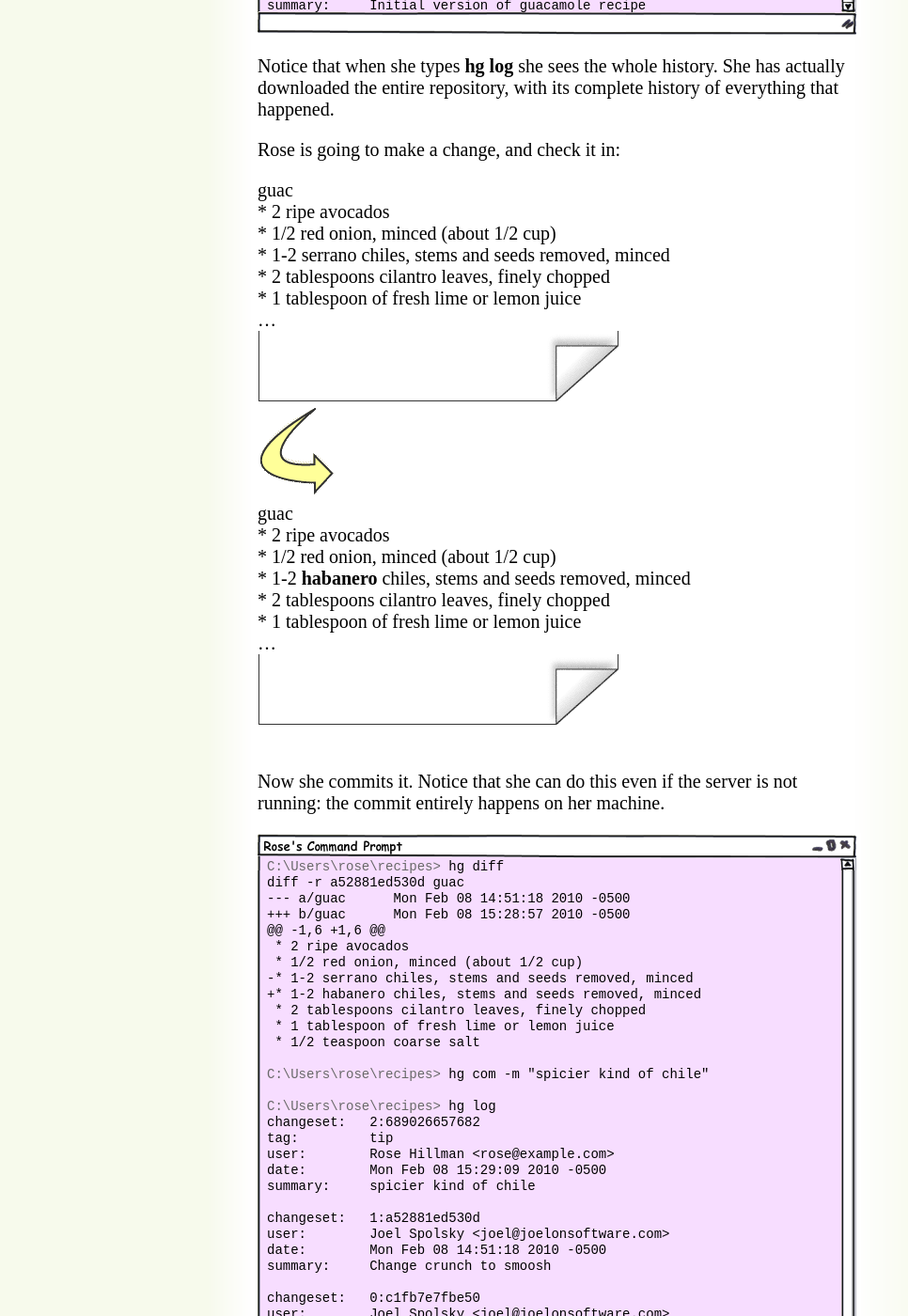
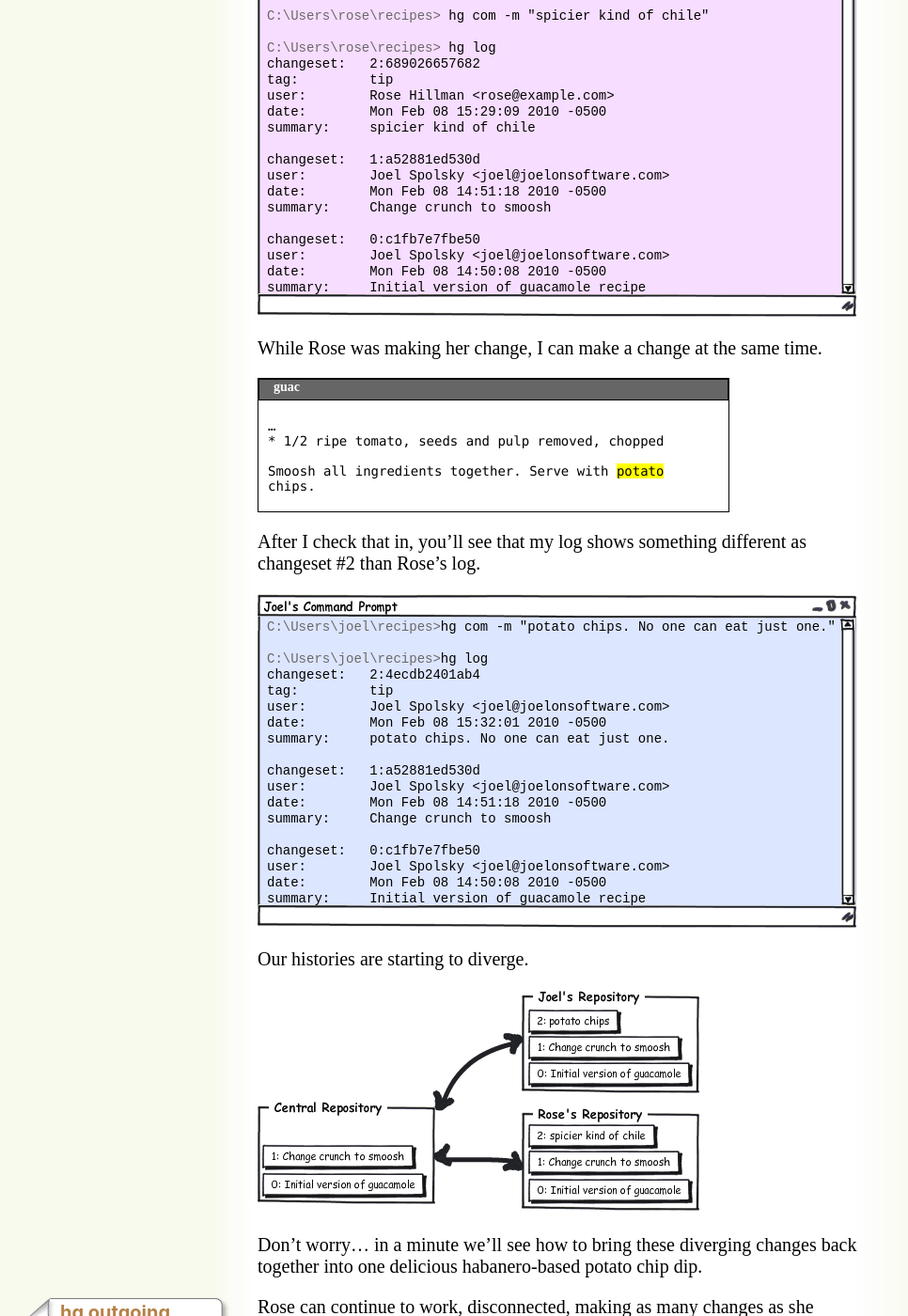
Before and after one commit to hginit/hginit.github.io, a Jekyll site: the page built from 02.md, in a window 1280 px wide and 1400 px high, scrolled down 7877 px. Shown: the whole window at 94% size, without its empty margins (36-1002 px from the left). Built offline with Jekyll 4.4.1, drawn with Linux system fonts in a browser that asks for light colours; some of the changed text lies outside the part shown.

Commit message:
02 fix diff

```diff
--- a/02.md
+++ b/02.md
@@ -69,10 +69,9 @@
 
 Now I’ll create a file called **guac** with my famous guacamole recipe.
 
-<div class="edit1">
-                <div class="edittopbefore" >
-                guac </div>
-                <div class="editcontent">
+<section class="diff">
+<h3>guac</h3>
+<p>
 * 2 ripe avocados<br>
 * 1/2 red onion, minced (about 1/2 cup)<br>
 * 1-2 serrano chiles, stems and seeds removed, minced<br>
@@ -84,11 +83,8 @@
 
 Crunch all ingredients together.<br>
 Serve with tortilla chips.<br>
-                </div>
-                <img src="i/edit-bot.gif" width="387" height="76" alt="Image portraying the bottom of a sheet of paper with one corner folded." />
-    </div>
-
- <div style="clear: both;">&nbsp;</div>
+</p>
+</section>
 
 I’ll add this file, and commit it as the first official version:
 
@@ -106,40 +102,17 @@
 
 I’m just going to quickly edit this file and make one small change, so
 that we have a little bit of history in the repository.
-
-<div class="edit1">
-                <div class="edittopbefore">
-                guac </div>
-                <div class="editcontent">
-&#8230;<br>
+<section class="diff">
+<h3>guac</h3>
+<p>
+…<br>
 * A dash of freshly grated black pepper<br>
 * 1/2 ripe tomato, seeds and pulp removed, chopped<br><br>
 
-Crunch all ingredients together.<br>
+<ins>Smoosh</ins> all ingredients together.<br>
 Serve with tortilla chips.<br>
-                </div>
-                <img src="i/edit-bot.gif" width="387" height="76" alt="Image portraying the bottom of a sheet of paper with one corner folded." />
-    </div>
-
-
-<div class="edit2">
-	<img src="i/arrow2.gif" width="83" height="97" class="editArrow" alt="Image of an arrow swooping down and to the right." />
-	<div class="edittopafter">
-		guac
-	</div>
-
-  <div class="editcontent">
-&#8230;<br>
-* A dash of freshly grated black pepper<br>
-* 1/2 ripe tomato, seeds and pulp removed, chopped<br><br>
-
-<strong>Smoosh</strong> all ingredients together.<br>
-Serve with tortilla chips.<br>
-   </div>
-  <img src="i/edit-bot.gif" width="387" height="76" alt="Image portraying the bottom of a sheet of paper with one corner folded." />
- </div>
-
- <div style="clear: both;">&nbsp;</div>
+</p>
+</section>
 
 And now to commit that change:
 
@@ -196,19 +169,15 @@
 </samp></pre>
 
 Oh great. It figures that wouldn’t work. I neglected to think about the security implications of just running a random web server and allowing anybody in the world to push their stupid changes into it. Bear with me for a moment; I’m going to configure that server to allow anybody in the world to do anything they want to it. This can be done by editing the file .hg\hgrc on the server:
-<div class="edit1">
-                <div class="edittopbefore">
-                .hg\hgrc </div>
-                <div class="editcontent">
-                    [web]<br />
-                    push_ssl=False<br />
-                    allow_push=*<br />
-                </div>
-                <img src="i/edit-bot.gif" width="387" height="76" alt="Image portraying the bottom of a sheet of paper with one corner folded." />
-    </div>
 
- <div style="clear: both;">&nbsp;</div>
-
+<section class="diff">
+<h3>.hg\hgrc</h3>
+<p>
+[web]<br />
+push_ssl=False<br />
+allow_push=*<br />
+</p>
+</section>
 Needless to say, this is rather unsafe, but if you’re on a nice protected LAN at work and there’s a good firewall and you trust everybody on your LAN, this is reasonably OK. Otherwise, you’ll want to read the advanced chapters on security.
 
 OK, time to fire up the server again:
@@ -291,39 +260,17 @@
 
 Rose is going to make a change, and check it in:
 
-<div class="edit1">
-                <div class="edittopbefore">
-                guac </div>
-                <div class="editcontent">
+<section class="diff">
+<h3>guac</h3>
+<p>
 * 2 ripe avocados<br>
 * 1/2 red onion, minced (about 1/2 cup)<br>
-* 1-2 serrano chiles, stems and seeds removed, minced<br>
+* 1-2 <ins>habanero</ins> chiles, stems and seeds removed, minced<br>
 * 2 tablespoons cilantro leaves, finely chopped<br>
 * 1 tablespoon of fresh lime or lemon juice<br>
-&#8230;
-                </div>
-                <img src="i/edit-bot.gif" width="387" height="76" alt="Image portraying the bottom of a sheet of paper with one corner folded." />
-    </div>
-
-
-<div class="edit2">
-	<img src="i/arrow2.gif" width="83" height="97" class="editArrow" alt="Image of an arrow swooping down and to the right." />
-	<div class="edittopafter">
-		guac
-	</div>
-  <div class="editcontent">
-* 2 ripe avocados<br>
-* 1/2 red onion, minced (about 1/2 cup)<br>
-* 1-2 <strong>habanero</strong> chiles, stems and seeds removed, minced<br>
-* 2 tablespoons cilantro leaves, finely chopped<br>
-* 1 tablespoon of fresh lime or lemon juice<br>
-&#8230;<br>
-   </div>
-  <img src="i/edit-bot.gif" width="387" height="76" alt="Image portraying the bottom of a sheet of paper with one corner folded." />
- </div>
-
- <div style="clear: both;">&nbsp;</div>
-
+…<br>
+</p>
+</section>
 
 Now she commits it. Notice that she can do this even if the server is not running: the commit entirely happens on her machine.
 
@@ -363,37 +310,17 @@
 
 While Rose was making her change, I can make a change at the same time.
 
-<div class="edit1">
-                <div class="edittopbefore">
-                guac </div>
-                <div class="editcontent">
-&#8230;<br>
-* 1/2 ripe tomato, seeds and pulp removed, chopped<br><br>
-
-Smoosh all ingredients together.<br>
-Serve with tortilla chips.<br>
-                </div>
-                <img src="i/edit-bot.gif" width="387" height="76" alt="Image portraying the bottom of a sheet of paper with one corner folded." />
-    </div>
-
-
-<div class="edit2">
-	<img src="i/arrow2.gif" width="83" height="97" class="editArrow" alt="Image of an arrow swooping down and to the right." />
-	<div class="edittopafter">
-		guac
-	</div>
-  <div class="editcontent">
-&#8230;<br>
+<section class="diff">
+<h3>guac</h3>
+<p>
+…<br>
 * 1/2 ripe tomato, seeds and pulp removed, chopped<br><br>
 
 Smoosh all ingredients together.
 
-Serve with <strong>potato</strong> chips.
-   </div>
-  <img src="i/edit-bot.gif" width="387" height="76" alt="Image portraying the bottom of a sheet of paper with one corner folded." />
- </div>
-
- <div style="clear: both;">&nbsp;</div>
+Serve with <ins>potato</ins> chips.
+</p>
+</section>
 
 After I check that in, you’ll see that my log shows something different as changeset #2 than Rose’s log.
 
```
